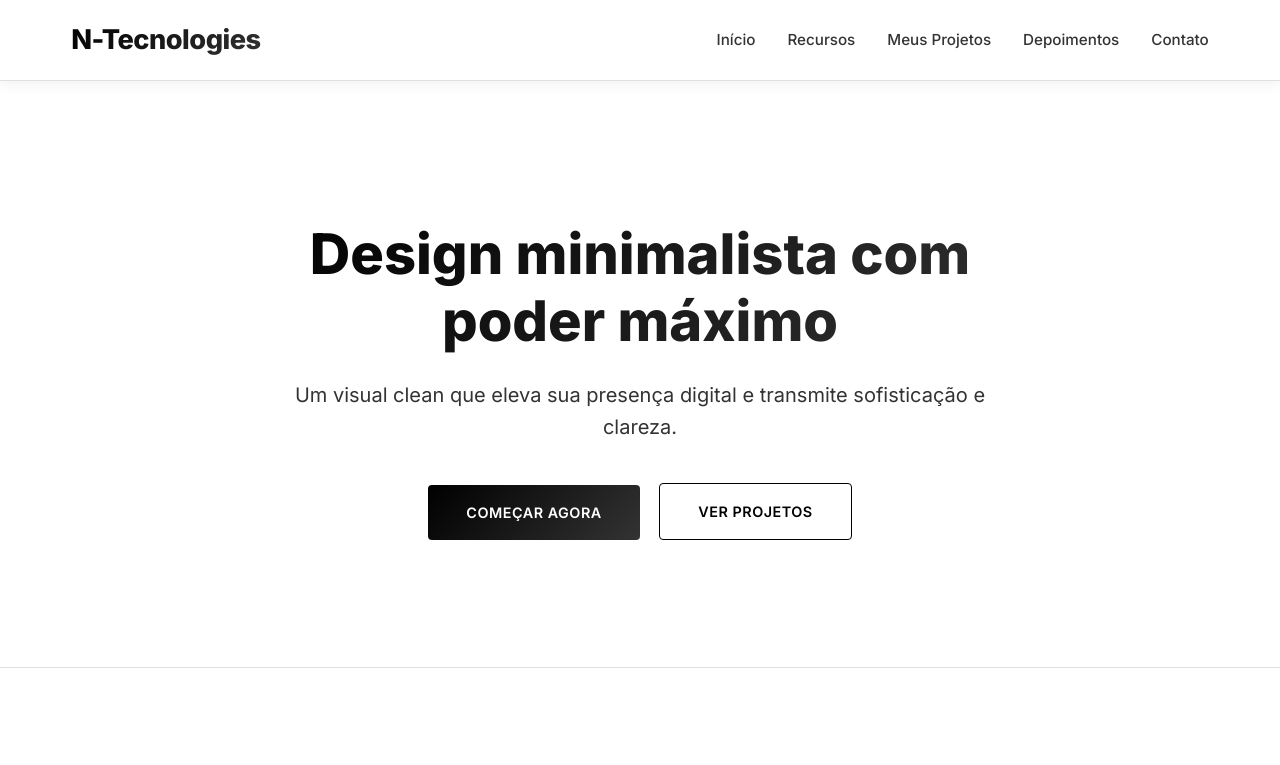
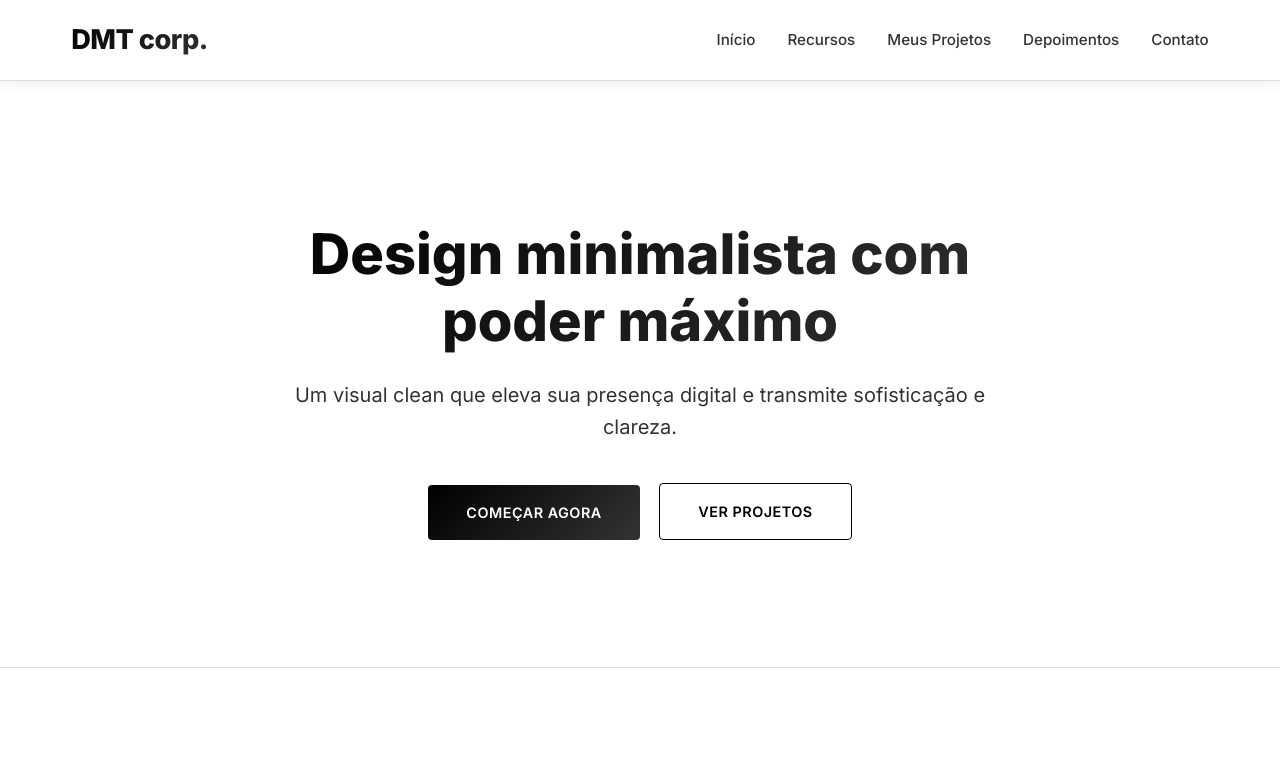
Before and after one commit to nckzxz/portif-lio-, a plain HTML site: page index.html in a window 1280 px wide. Shown: the top 765 px of the page. Drawn offline with Linux system fonts and the light colour scheme.

Commit message:
Update index.html

```diff
--- a/index.html
+++ b/index.html
@@ -933,7 +933,7 @@
 <body>
     <header>
         <div class="container navbar">
-            <a href="#" class="logo">N-Tecnologies</a>
+            <a href="#" class="logo">DMT corp.</a>
             <button class="menu-toggle" id="menuToggle">
                 <i class="fas fa-bars"></i>
             </button>
```
